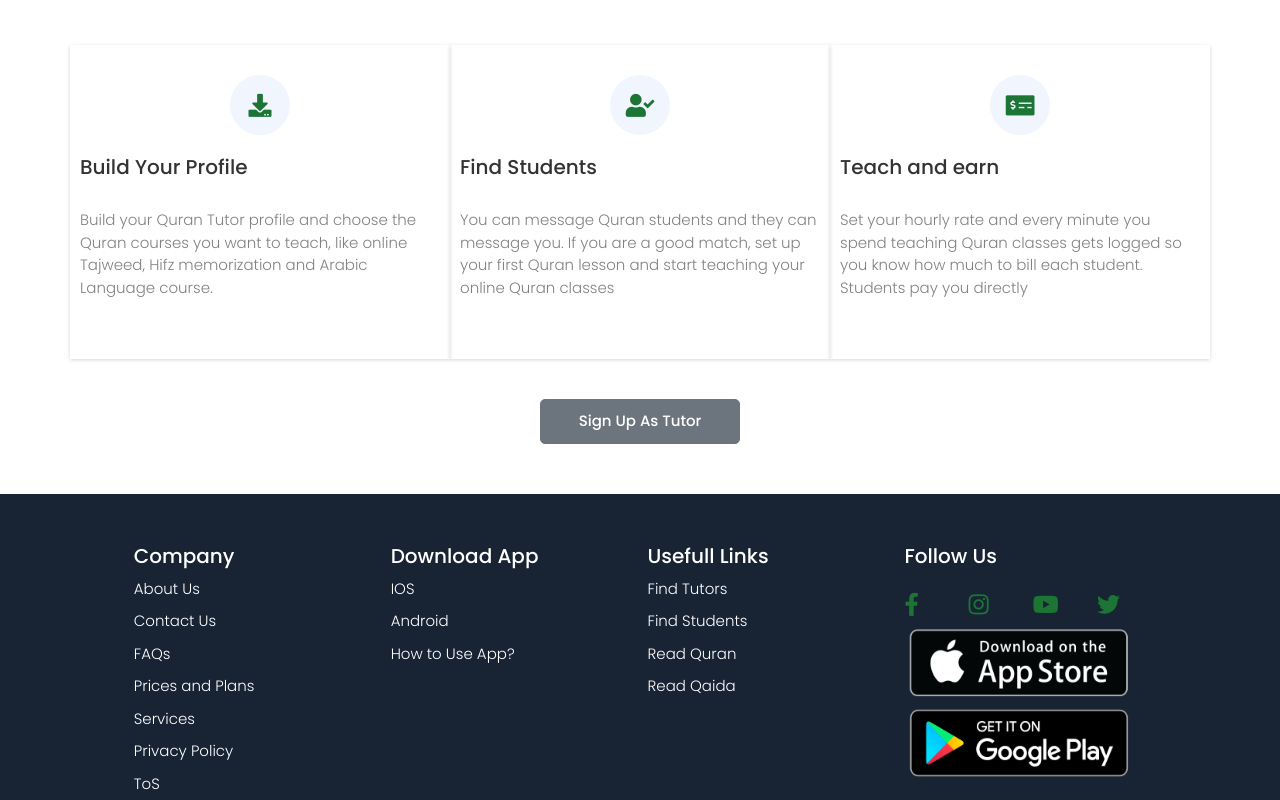
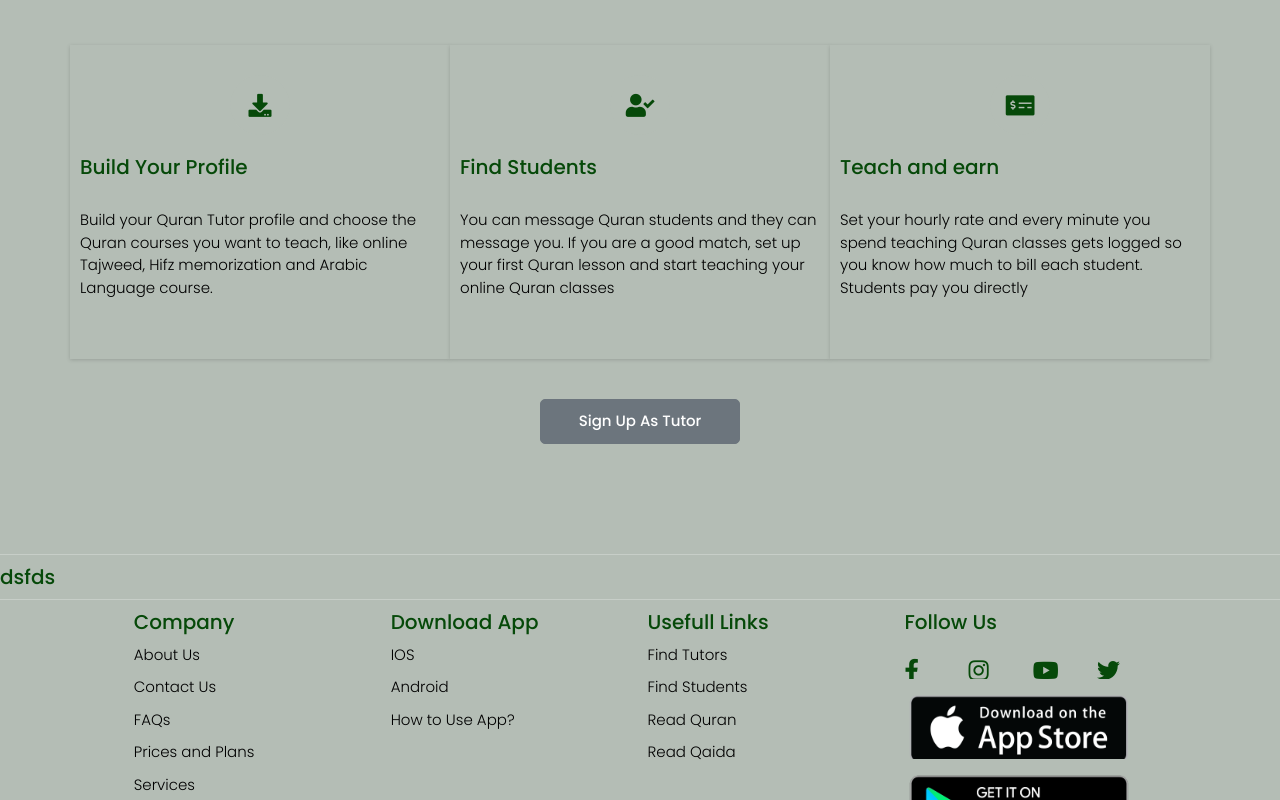
Before and after one commit to mohammadadnangm/qquranic_com_mern, a React (Create React App) app in the folder client/: page / in a window 1280 px wide. Shown: the part 4492-5292 px from the top of the page. Built offline with nearby package versions, Linux system fonts and the light colour scheme.

Commit message:
color changes

```diff
--- a/client/src/components/AboutusC.css
+++ b/client/src/components/AboutusC.css
@@ -1,5 +1,5 @@
 .aboutus-section {
-  background: #000;
+  background-color: var(--bgcolor);
   margin-top: 5rem;
   padding-bottom: 1rem;
 }
--- a/client/src/components/Footer.css
+++ b/client/src/components/Footer.css
@@ -3,7 +3,7 @@
 
 footer {
   padding: 5rem 0;
-  background-color: #182334;
+  background-color: var(--bgcolor);
   color: #fff;
 }
 ol, ul{
@@ -32,9 +32,6 @@ img {
   margin: -1rem;
 }
 
-footer h2 {
-  color: #fff;
-}
 
 footer li {
   list-style: none;
--- a/client/src/components/Footer.js
+++ b/client/src/components/Footer.js
@@ -5,6 +5,12 @@ const Footer = () => {
   return (
     <>
       <footer>
+        <hr />
+        <div>
+          <h2>dsfds</h2>
+        </div>
+        <hr />
+
         <div className="container">
           <div className="row3">
             <div className="col-12 col-lg-10 mx-auto">
--- a/client/src/components/Header.css
+++ b/client/src/components/Header.css
@@ -1,7 +1,8 @@
 /* --------------------------------- Header Section  starts
                         -------------------------------------------------------*/
 header {
-  background-color: var(--bgcolor);
+  /* background-color: var(--bgcolor); */
+  border-color: green;
   min-height: 80vh;
   width: 100%;
   padding-bottom: 2rem;
@@ -11,7 +12,7 @@ header {
   /* height: 80vh; */
   /* display: flex; */
   width: 90%;
-  /* background-color: aqua; */
+  background-color: var(--primary-color);
 }
 .header-section .header-right-side-img {
   padding-bottom: 0rem;
--- a/client/src/components/HowItWorks.css
+++ b/client/src/components/HowItWorks.css
@@ -3,7 +3,7 @@
   padding: 2rem;
   box-shadow: 0 0.4rem 1.2rem rgba(0, 0, 0, 0.1);
   margin-top: 5rem;
-  background-color: #fff;
+  background-color: var(--bgcolor);
   border-radius: 0.5rem;
 }
 
--- a/client/src/index.css
+++ b/client/src/index.css
@@ -11,13 +11,14 @@ html {
   padding: 0;
   box-sizing: border-box;
   font-family: "Poppins", sans-serif;
+  background-color: #b4bdb5;
 }
 
 :root {
-  --bgcolor: #f1f5fd;
-  --primary-color: #1c7435;
-  --text-color: #828286;
-  --main-text-color: #333333;
+  --bgcolor: #b4bdb5;
+  --primary-color: #064909;
+  --text-color: #000000;
+  --main-text-color: #f48209;
 }
 
 html {
@@ -26,7 +27,7 @@ html {
 
 a {
   text-decoration: none;
-  color: #fff;
+  color: rgb(0, 0, 0);
 }
 
 h1,
@@ -35,7 +36,7 @@ h3,
 h4,
 h5,
 h6 {
-  color: #333333;
+  color: #064909;
 }
 
 /* --------------------------------- responsive media queries
```
Also changed, not shown: 1 other file (tests, documents, lock files or other folders).
